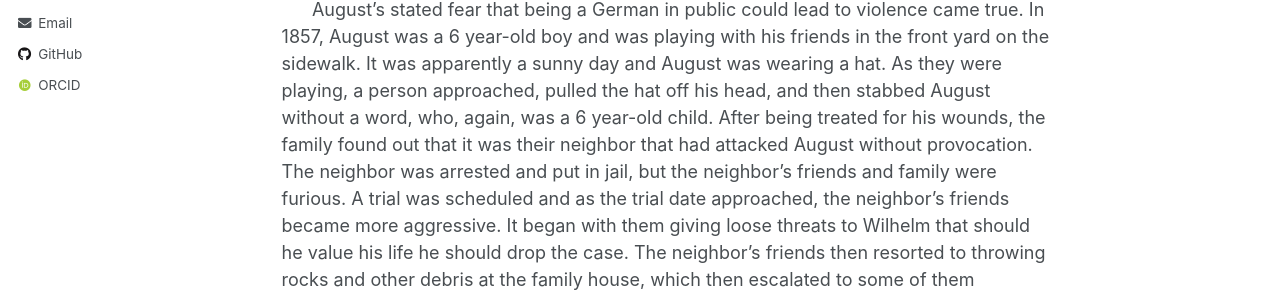
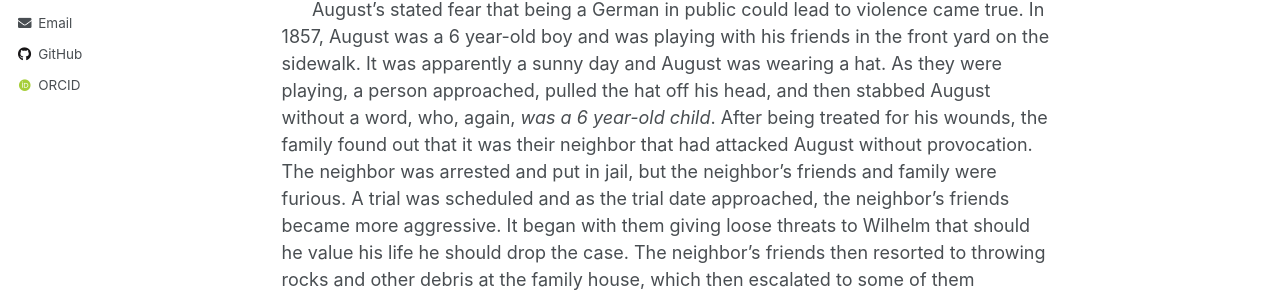
Before and after one commit to dbrethauer/dbrethauer.github.io, a Jekyll site: the page built from _pages/familyhistory.md, in a window 1280 px wide and 900 px high, scrolled down 2126 px. Shown: the part 261-558 px from the top of the window. Built offline with Jekyll 4.4.1, drawn with Linux system fonts in a browser that asks for light colours; some web fonts are replaced; some of the changed text lies outside the part shown.

Commit message:
Update familyhistory.md

```diff
--- a/_pages/familyhistory.md
+++ b/_pages/familyhistory.md
@@ -14,7 +14,7 @@ title: "Family History"
 
 &nbsp;&nbsp;&nbsp;&nbsp;&nbsp;&nbsp;It was during this time period of the Know Nothing Party that August wrote that his family fled from Baltimore to southern Illinois while he was a child. As I mentioned earlier, the Know Nothing Party had a strong presence in Baltimore and was fomenting anti-German and anti-Irish sentiment. August summed up the anti-German sentiment as  “the times were very bad just then; especially for the German immigrants, for the “green one”, as they were called by Americans, were oppressed in every way and manner. … \[the times\] had become so much worse for the Germans and the circumstances were such, that no German man dared let himself be seen on the streets if he didn’t want to run the risk of being knocked down. At almost every corner stood a half dozen “rowdies” who watched in the daytime and if a German came along, he could be certain that he would receive a good thrashing if not something worse, in case he was unable to escape.”
 
-&nbsp;&nbsp;&nbsp;&nbsp;&nbsp;&nbsp;August’s stated fear that being a German in public could lead to violence came true. In 1857, August was a 6 year-old boy and was playing with his friends in the front yard on the sidewalk. It was apparently a sunny day and August was wearing a hat. As they were playing, a person approached, pulled the hat off his head, and then stabbed August without a word, who, again, was a 6 year-old child. After being treated for his wounds, the family found out that it was their neighbor that had attacked August without provocation. The neighbor was arrested and put in jail, but the neighbor’s friends and family were furious. A trial was scheduled and as the trial date approached, the neighbor’s friends became more aggressive. It began with them giving loose threats to Wilhelm that should he value his life he should drop the case. The neighbor’s friends then resorted to throwing rocks and other debris at the family house, which then escalated to some of them breaking into the Brethauer home and demanding that the case be dropped at gunpoint, which based on my interpretation of the diary seemed to have been fired at Wilhelm but missed.
+&nbsp;&nbsp;&nbsp;&nbsp;&nbsp;&nbsp;August’s stated fear that being a German in public could lead to violence came true. In 1857, August was a 6 year-old boy and was playing with his friends in the front yard on the sidewalk. It was apparently a sunny day and August was wearing a hat. As they were playing, a person approached, pulled the hat off his head, and then stabbed August without a word, who, again, *was a 6 year-old child*. After being treated for his wounds, the family found out that it was their neighbor that had attacked August without provocation. The neighbor was arrested and put in jail, but the neighbor’s friends and family were furious. A trial was scheduled and as the trial date approached, the neighbor’s friends became more aggressive. It began with them giving loose threats to Wilhelm that should he value his life he should drop the case. The neighbor’s friends then resorted to throwing rocks and other debris at the family house, which then escalated to some of them breaking into the Brethauer home and demanding that the case be dropped at gunpoint, which based on my interpretation of the diary seemed to have been fired at Wilhelm but missed.
 
 &nbsp;&nbsp;&nbsp;&nbsp;&nbsp;&nbsp;Wilhelm refused to drop the case, and August does not say much about the trial itself other than it came and went with the neighbor being sentenced to one year in prison, which, as August wrote, caused the neighbor’s mob to seek revenge. Before the neighbor’s mob could enact that revenge, Wilhelm wrote to some family members in Belleville, Illinois who had joined a community of German immigrants, begging them to send money to help them escape. The Belleville family sent $50, and the family prepared to leave Baltimore in secret. The family feared that if their neighbors and the mob caught wind that they were moving, they would have been attacked and prevented from leaving. Due to the intense anti-German sentiment, August said that ‘not one tear did we shed’ as they got on the train and left, arriving in Belleville in 1858. He later remarks that while the wages in the area were small, “the one good thing here was, that, at any time of the day you could let yourself be seen on the streets without being in danger of being knocked down and robbed.”
 
```
